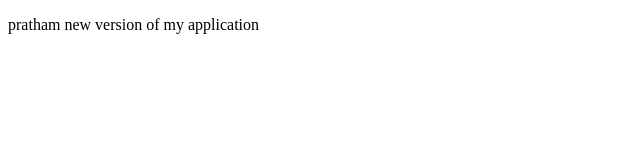
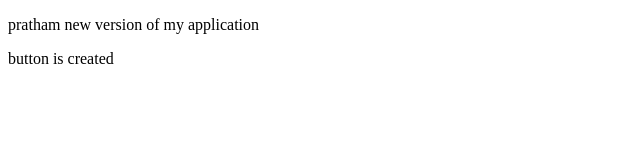
Before and after one commit to sharmabhavik/practice_git, a plain HTML site: page index.html in a window 1280 px wide. Shown: the full height of the page, 0-640 px from the left. Drawn offline with Linux system fonts and the light colour scheme.

```diff
--- a/index.html
+++ b/index.html
@@ -7,5 +7,6 @@
   </head>
   <body>
     <p>pratham new version of my application</p>
+    <p>button is created</p>
   </body>
 </html>
```
